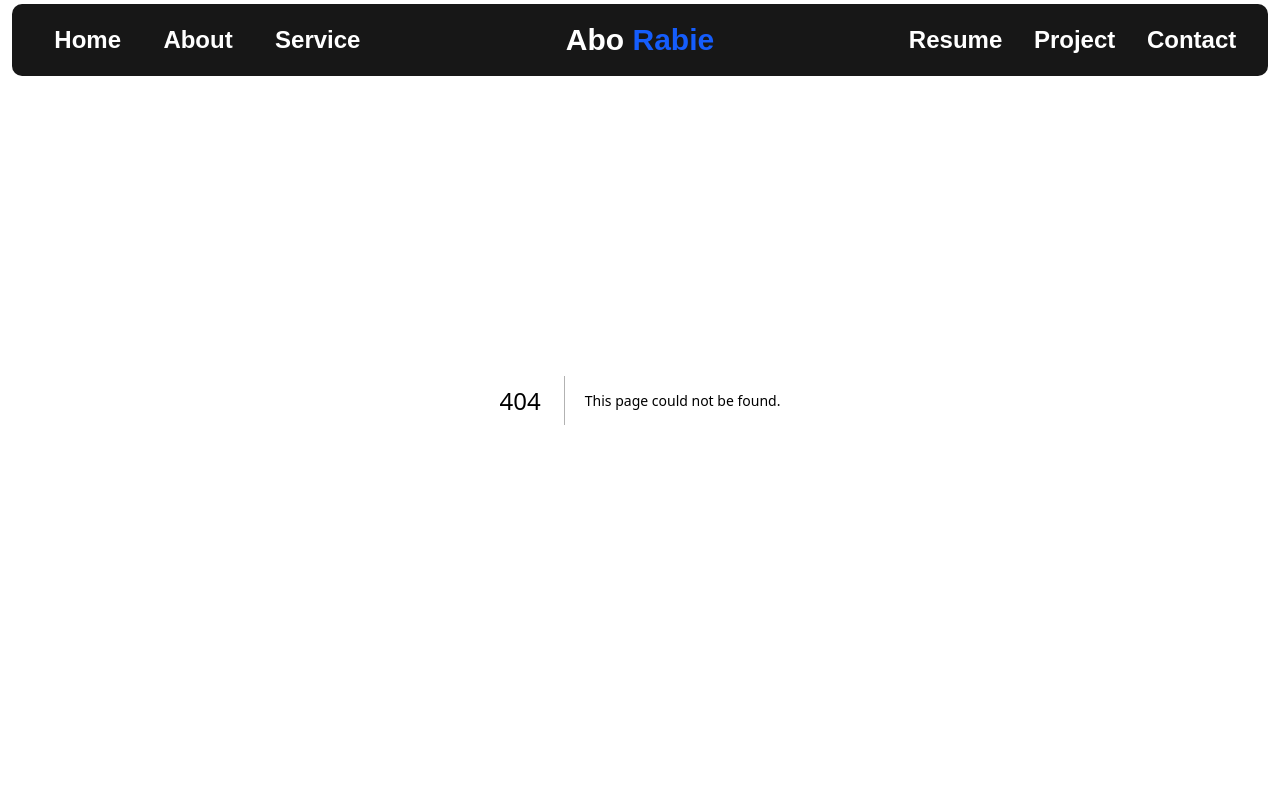
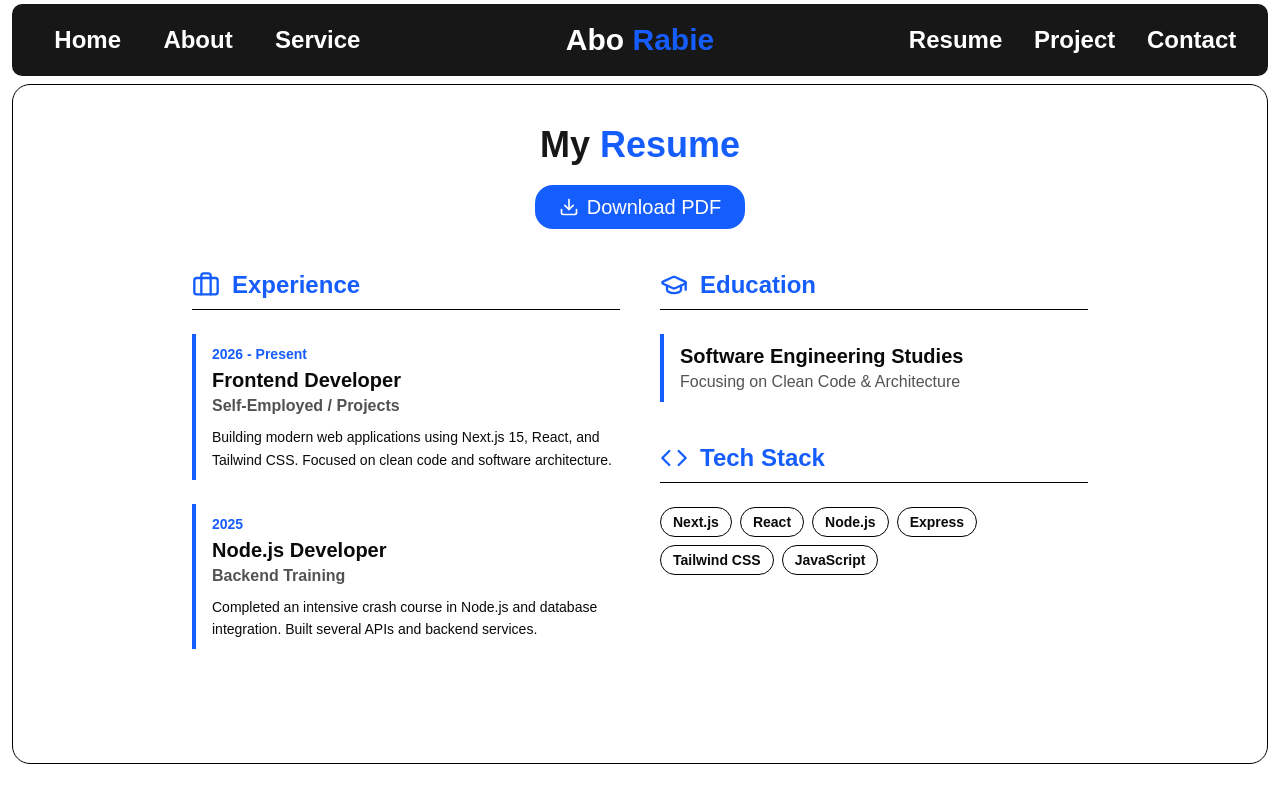
Before and after one commit to mohamedra44/my-portfolio, a Next.js app: page /Resume in a window 1280 px wide. Before the commit this address had no page. Built offline with nearby package versions, Linux system fonts and the light colour scheme.

Commit message:
create resume page

```diff
--- /dev/null
+++ b/src/app/Resume/page.js
@@ -0,0 +1,110 @@
+import { Download, Briefcase, GraduationCap, Code } from "lucide-react";
+import Link from "next/link";
+
+export default function Resume() {
+  const experiences = [
+    {
+      title: "Frontend Developer",
+      company: "Self-Employed / Projects",
+      date: "2026 - Present",
+      description:
+        "Building modern web applications using Next.js 15, React, and Tailwind CSS. Focused on clean code and software architecture.",
+    },
+    {
+      title: "Node.js Developer",
+      company: "Backend Training",
+      date: "2025",
+      description:
+        "Completed an intensive crash course in Node.js and database integration. Built several APIs and backend services.",
+    },
+  ];
+
+  return (
+    <div className="layout">
+      <div className="resume screen mt-20 p-5 border border-black rounded-2xl min-h-[calc(100vh-120px)] flex flex-col items-center">
+        {/* العناوين الرئيسية */}
+        <h1 className="text-4xl font-black mt-5 mb-5 text-primary">
+          My <span className="text-second">Resume</span>
+        </h1>
+
+        {/* زرار التحميل */}
+        <Link
+          href="/path-to-your-resume.pdf"
+          target="_blank"
+          className="flex items-center gap-2 bg-second text-white px-6 py-2 rounded-2xl hover:bg-primary transition-colors mb-10 text-xl"
+        >
+          <Download size={20} /> Download PDF
+        </Link>
+
+        <div className="w-full max-w-4xl grid grid-cols-1 md:grid-cols-2 gap-10">
+          {/* قسم الخبرة - Experience */}
+          <div className="flex flex-col gap-6">
+            <div className="flex items-center gap-3 text-second border-b border-black pb-2">
+              <Briefcase size={28} />
+              <h2 className="text-2xl font-bold">Experience</h2>
+            </div>
+            {experiences.map((exp, index) => (
+              <div
+                key={index}
+                className="border-l-4 border-second pl-4 py-2 hover:bg-primary/5 transition-all"
+              >
+                <span className="text-sm font-bold text-second">
+                  {exp.date}
+                </span>
+                <h3 className="text-xl font-black">{exp.title}</h3>
+                <p className="text-md font-bold opacity-70">{exp.company}</p>
+                <p className="mt-2 text-sm leading-relaxed">
+                  {exp.description}
+                </p>
+              </div>
+            ))}
+          </div>
+
+          {/* قسم التعليم والمهارات - Education & Skills */}
+          <div className="flex flex-col gap-10">
+            {/* التعليم */}
+            <div className="flex flex-col gap-6">
+              <div className="flex items-center gap-3 text-second border-b border-black pb-2">
+                <GraduationCap size={28} />
+                <h2 className="text-2xl font-bold">Education</h2>
+              </div>
+              <div className="border-l-4 border-second pl-4 py-2">
+                <h3 className="text-xl font-black">
+                  Software Engineering Studies
+                </h3>
+                <p className="text-md opacity-70">
+                  Focusing on Clean Code & Architecture
+                </p>
+              </div>
+            </div>
+
+            {/* مهارات سريعة */}
+            <div className="flex flex-col gap-6">
+              <div className="flex items-center gap-3 text-second border-b border-black pb-2">
+                <Code size={28} />
+                <h2 className="text-2xl font-bold">Tech Stack</h2>
+              </div>
+              <div className="flex flex-wrap gap-2">
+                {[
+                  "Next.js",
+                  "React",
+                  "Node.js",
+                  "Express",
+                  "Tailwind CSS",
+                  "JavaScript",
+                ].map((skill) => (
+                  <span
+                    key={skill}
+                    className="border border-black px-3 py-1 rounded-full text-sm font-bold hover:bg-second hover:text-white transition-colors"
+                  >
+                    {skill}
+                  </span>
+                ))}
+              </div>
+            </div>
+          </div>
+        </div>
+      </div>
+    </div>
+  );
+}
--- /dev/null
+++ b/src/app/Service/page.js
@@ -0,0 +1,55 @@
+import { Code2, Server, Layout, Database } from "lucide-react";
+
+export default function Services() {
+  const myServices = [
+    {
+      title: "Frontend Development",
+      description:
+        "Building responsive and interactive UIs using React.js and Next.js with Tailwind CSS.",
+      icon: <Layout className="text-second" size={40} />,
+    },
+    {
+      title: "Backend Development",
+      description:
+        "Creating robust server-side applications and APIs using Node.js and Express.",
+      icon: <Server className="text-second" size={40} />,
+    },
+    {
+      title: "Software Engineering",
+      description:
+        "Applying clean code principles and solid architecture to build scalable systems.",
+      icon: <Code2 className="text-second" size={40} />,
+    },
+    {
+      title: "Database Management",
+      description:
+        "Designing and integrating databases to ensure data integrity and performance.",
+      icon: <Database className="text-second" size={40} />,
+    },
+  ];
+
+  return (
+    <div className="layout">
+      <div className="services screen mt-20 p-5 border border-black rounded-2xl min-h-[calc(100vh-120px)] flex flex-col items-center">
+        <h1 className="text-4xl font-black mt-5 mb-10 text-primary">
+          My <span className="text-second">Services</span>
+        </h1>
+
+        <div className="grid grid-cols-1 md:grid-cols-2 gap-6 w-full max-w-5xl">
+          {myServices.map((service, index) => (
+            <div
+              key={index}
+              className="p-6 border border-black rounded-2xl hover:bg-primary hover:text-white transition-all duration-300 group"
+            >
+              <div className="mb-4 transition-transform">{service.icon}</div>
+              <h2 className="text-2xl font-bold mb-2 text-second">
+                {service.title}
+              </h2>
+              <p className="text-lg opacity-80">{service.description}</p>
+            </div>
+          ))}
+        </div>
+      </div>
+    </div>
+  );
+}
```
